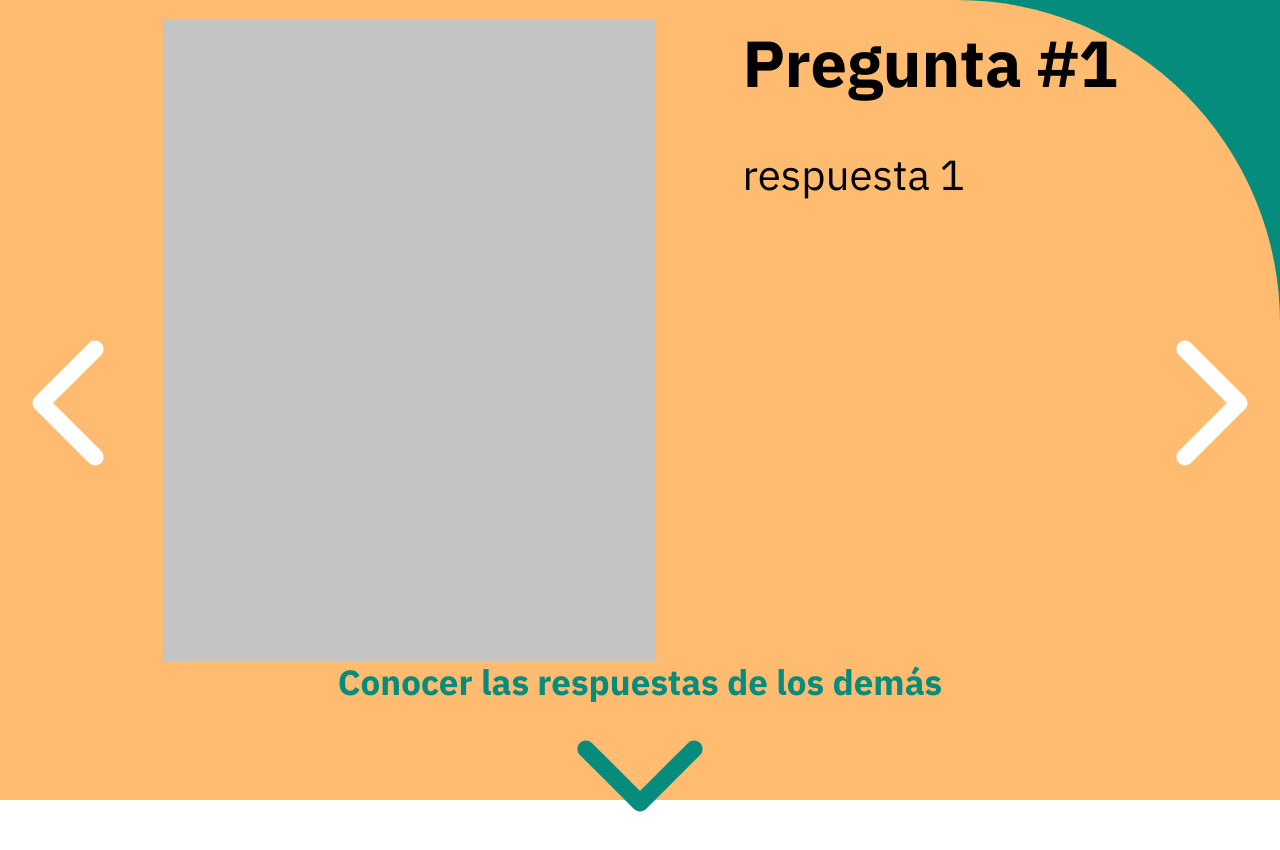
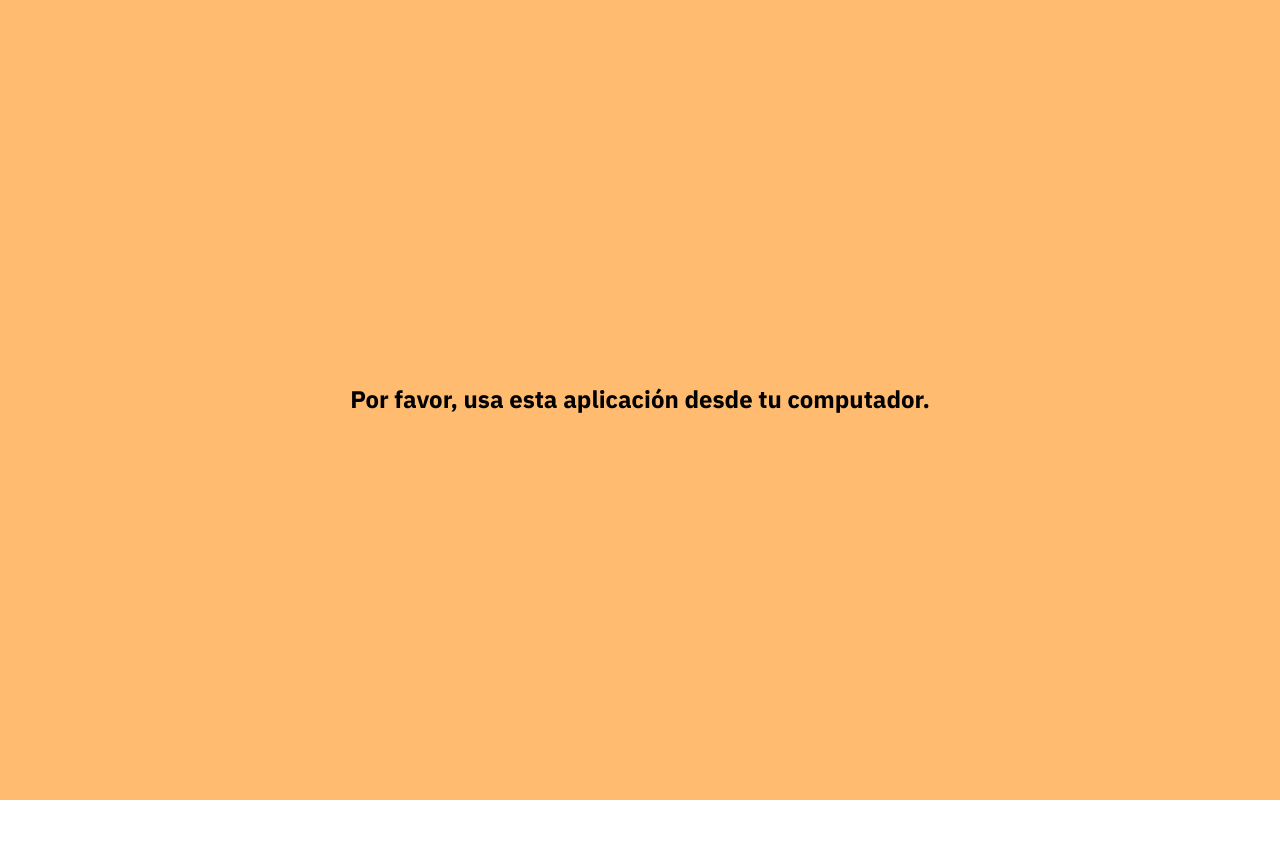
Before and after one commit to Royvargas55/innovation-club-caribe, a React app: page /real-answer in a window 1280 px wide. Shown: the top 850 px of the page. After the commit the page ends 800 px from the top, so only its background shows below. Built offline with nearby package versions, Linux system fonts and the light colour scheme.

Commit message:
[add] Peopele Q&A Page, Carousel && No Allowed Page

```diff
--- /dev/null
+++ b/src/assets/QuestionData.js
@@ -0,0 +1,17 @@
+export const QuestionData = [
+    {
+        question:'Pregunta #1',
+        answer: 'respuesta 1'
+    },
+    {
+        question:'Pregunta #2',
+        answer: 'respuesta 2'
+    },
+    {
+        question:'Pregunta #3',
+        answer: 'respuesta 3'
+    },
+    {
+        question:'Pregunta #4', answer: 'respuesta 4'
+    }
+];
--- a/src/components/Carousel.jsx
+++ b/src/components/Carousel.jsx
@@ -1,23 +1,24 @@
 import React, { useState }  from 'react';
+import { useLocation } from 'react-router-dom'
+import classNames from 'classnames';
 
 // Components
 import ArrowRightSVG from './Arrow/ArrowRightSVG';
 import ArrowLeftSVG from './Arrow/ArrowLeftSVG';
 import CarouselItem from './CarouselItem';
+import CarouselItemAnswerPage from './CarouselItemAnswerPage';
 
 // Styles
 import '../styles/components/Carousel.scss';
 
-export const mockData = [
-    {question:'Pregunta #1', answer: 'respuesta 1'},
-    {question:'Pregunta #2', answer: 'respuesta 2'},
-    {question:'Pregunta #3', answer: 'respuesta 3'},
-    {question:'Pregunta #4', answer: 'respuesta 4'}
-];
-
-export const Carousel = ({ questions }) => {
+export const Carousel = ({ questions, space }) => {
+    const location = useLocation();
     const [current, setCurrent] = useState(0);
     const length = questions.length;
+
+    const carouselClass = classNames("carousel", {
+        space
+    });
 
     const nextQuestion = () => {
         setCurrent(current === length - 1 ? 0 : current + 1);
@@ -33,7 +34,7 @@ export const Carousel = ({ questions }) => {
 
     return (
         <>
-            <section className='carousel'>
+           <section className={carouselClass}>
                 <div className='carousel__left__arrow'>
                     <button
                         className='carousel__right__arrow__button'
@@ -49,18 +50,26 @@ export const Carousel = ({ questions }) => {
                             <ArrowRightSVG />
                     </button>
                 </div>
-                {mockData.map((question, index) => {
+                {questions.map((question, index) => {
+
                     return (
                     <div
                         className={index === current ? 'carousel__item active' : 'carousel__item'}
                         key={index}
                     >
-                        {index === current && (
-                            <CarouselItem
+                        {index === current && <div>
+                            {location.pathname === '/real-answer' ? (
+                                <CarouselItem
                                 questionNumber={question.question}
                                 answer={question.answer}
-                            />
-                        )}
+                                />
+                            ) : (
+                                <CarouselItemAnswerPage
+                                questionNumber={question.question}
+                                answer={question.answer}
+                                />
+                            )}
+                        </div>}
                     </div>
                     );
                 })}
--- /dev/null
+++ b/src/components/CarouselItemAnswerPage.jsx
@@ -0,0 +1,17 @@
+import React from 'react';
+
+// Styles
+import '../styles/components/CarouselItemAnswerPage.scss';
+
+const CarouselItemAnswerPage = ({questionNumber, answer}) => {
+    return (
+        <>
+            <div className='peopleanswer__item'>
+                <h1>{questionNumber}</h1>
+                <p>{answer}</p>
+            </div>
+        </>
+    )
+};
+
+export default CarouselItemAnswerPage;
--- /dev/null
+++ b/src/containers/NoAllowedPage.jsx
@@ -0,0 +1,16 @@
+import React from 'react';
+
+// Styles
+import '../styles/components/NoAllowedPage.scss'
+
+const NoAllowedPage = () => {
+    return (
+        <>
+            <div className='noallowed'>
+                <h1>Por favor, usa esta aplicación desde tu computador.</h1>
+            </div>
+        </>
+    )
+};
+
+export default NoAllowedPage;
--- a/src/containers/PeopleAnswerQuestionsPage.jsx
+++ b/src/containers/PeopleAnswerQuestionsPage.jsx
@@ -1,10 +1,46 @@
 import React from 'react';
+import { Link } from 'react-router-dom';
+
+// Components
+import { Carousel } from '../components/Carousel';
+import Button from '../components/Button/Button';
+
+// Styles
+import '../styles/components/PeopleAnswerQuestionsPage.scss';
+
+// TO DO: Consume API
+const MockData = [
+    {
+        question:'Pregunta #1',
+        answer: 'respuesta 1'
+    },
+    {
+        question:'Pregunta #2',
+        answer: 'respuesta 2'
+    },
+    {
+        question:'Pregunta #3',
+        answer: 'respuesta 3'
+    },
+    {
+        question:'Pregunta #4', answer: 'respuesta 4'
+    }
+];
 
 const PeopleAnswerQuestionsPage = () => {
     return (
-        <div>
-            <h1>Preguntas</h1>
-        </div>
+        <>
+            <div className='peoplequestion'>
+                <div className='peoplequestion__content'>
+                    <Carousel questions={MockData} />
+                </div>
+                <div className="peoplequestion__button">
+                    <Link to="/people-answer/entrepreneurships">
+                        <Button text="Continuar"></Button>
+                    </Link>
+                </div>
+            </div>
+        </>
     );
 };
 
--- a/src/containers/RealAnswerPage.jsx
+++ b/src/containers/RealAnswerPage.jsx
@@ -2,8 +2,11 @@ import React from 'react';
 import { Link } from 'react-router-dom';
 
 // Components
-import { Carousel, mockData } from '../components/Carousel';
+import { Carousel } from '../components/Carousel';
 import ArrowBottomSVG from '../components/Arrow/ArrowBottomSVG';
+
+// Questions Data
+import { QuestionData } from '../assets/QuestionData';
 
 // Styles
 import '../styles/components/RealAnswerPage.scss';
@@ -13,7 +16,7 @@ const RealAnswerPage = () => {
         <>
             <div className='realanswer page pageDown'>
                 <div className='realanswer__content'>
-                    <Carousel questions={mockData} />
+                    <Carousel questions={QuestionData} space/>
                 </div>
                 <div className='realanswer__more'>
                     <p>Conocer las respuestas de los demás</p>
--- a/src/routes/App.jsx
+++ b/src/routes/App.jsx
@@ -14,6 +14,7 @@ import PeopleAnswerPage from '../containers/PeopleAnswerPage';
 import PeopleAnswerQuestionsPage from '../containers/PeopleAnswerQuestionsPage';
 import PeopleAnswerEntrepreneurshipsPage from '../containers/PeopleAnswerEntrepreneurshipsPage';
 import PeopleAnswerSelloPage from '../containers/PeopleAnswerSelloPage';
+import NoAllowedPage from '../containers/NoAllowedPage';
 
 // Transition Styles
 import '../styles/components/slideTransition.scss';
@@ -39,15 +40,31 @@ const getPathDepth = (location) => {
 const App = () => {
 
   const location = useLocation();
+  const platform = navigator.platform;
+  const breakpoint = 1440;
 
   const [prevDepth, setPrevDepth] = useState(getPathDepth(location));
+  const [isDesktop, setIsDesktop] = useState(window.innerWidth);
 
   useEffect(() => {
     setPrevDepth(location);
+    window.addEventListener("resize", () => setIsDesktop(window.innerWidth));
   }, [prevDepth]);
 
   const currentKey = location.pathname.split("/")[1] || "/";
   const timeout = { enter: 800, exit: 400 };
+
+  if(!(platform.includes("Win") || platform.includes("Mac"))) {
+    return (
+      <NoAllowedPage />
+    )
+  }
+
+  if(isDesktop < breakpoint) {
+    return (
+      <NoAllowedPage />
+    )
+  }
 
   return (
       <TransitionGroup component='div' className='app'>
--- a/src/styles/components/Carousel.scss
+++ b/src/styles/components/Carousel.scss
@@ -1,9 +1,13 @@
 .carousel {
   position: relative;
-  height: 85vh;
+  height: 65vh;
   display: flex;
   justify-content: center;
   align-items: center;
+}
+
+.space {
+  padding-top: 100px;
 }
 
 .carousel__right__arrow {
--- /dev/null
+++ b/src/styles/components/CarouselItemAnswerPage.scss
@@ -0,0 +1,20 @@
+@import "../index.scss";
+
+.peopleanswer__item {
+  font-family: $IBM-font;
+  text-align: center;
+  h1 {
+    font-style: normal;
+    font-weight: bold;
+    font-size: 72px;
+    line-height: 94px;
+    color: #ffffff;
+  }
+  p {
+    font-style: italic;
+    font-weight: 300;
+    font-size: 48px;
+    line-height: 62px;
+    color: #000000;
+  }
+}
--- /dev/null
+++ b/src/styles/components/NoAllowedPage.scss
@@ -0,0 +1,17 @@
+@import "../index.scss";
+
+.noallowed {
+  height: 100vh;
+  background: #ffbb70;
+  h1 {
+    margin: 0;
+    padding-top: 30%;
+    font-family: $IBM-font;
+    font-style: normal;
+    font-weight: bold;
+    font-size: 24px;
+    line-height: 31px;
+    text-align: center;
+    color: #000000;
+  }
+}
```
Also changed, not shown: src/styles/components/PeopleAnswerQuestionsPage.scss (added).
